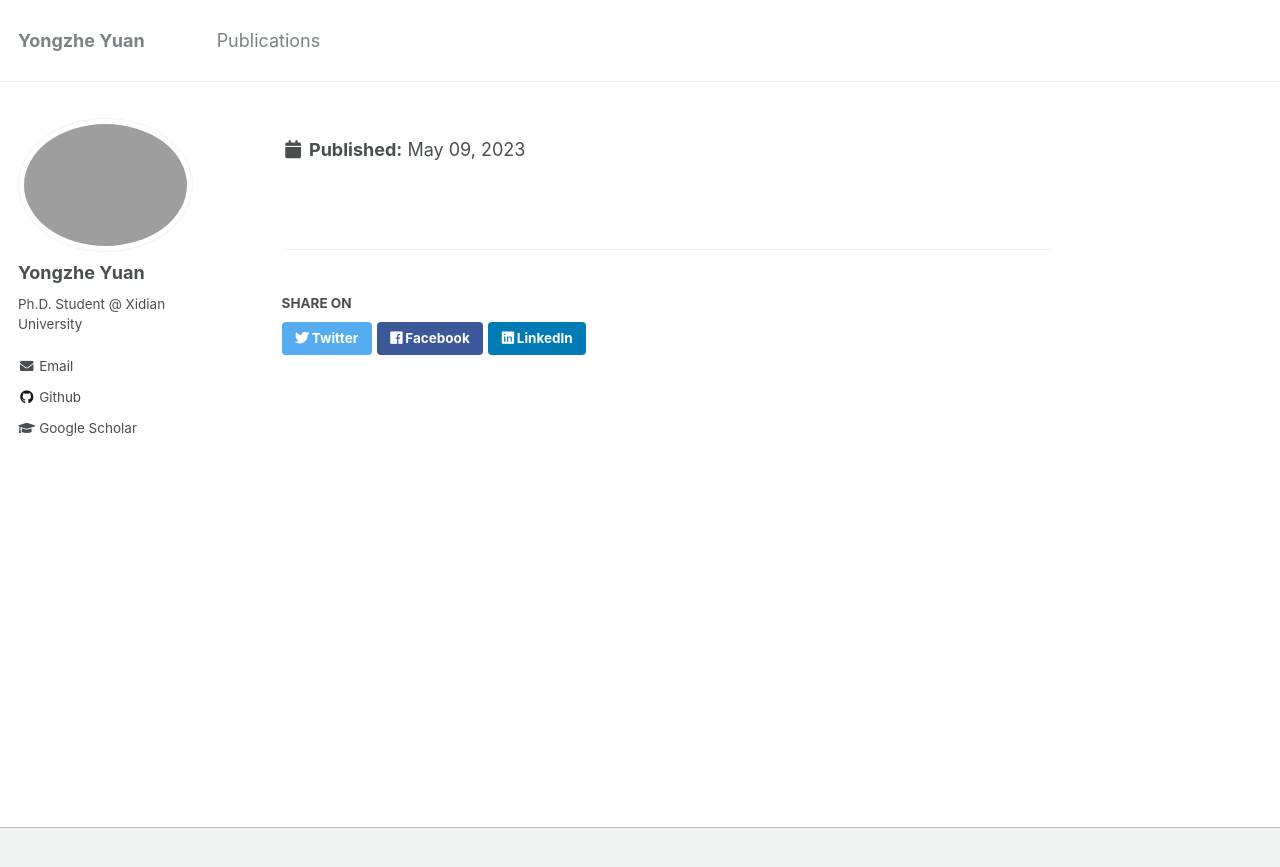
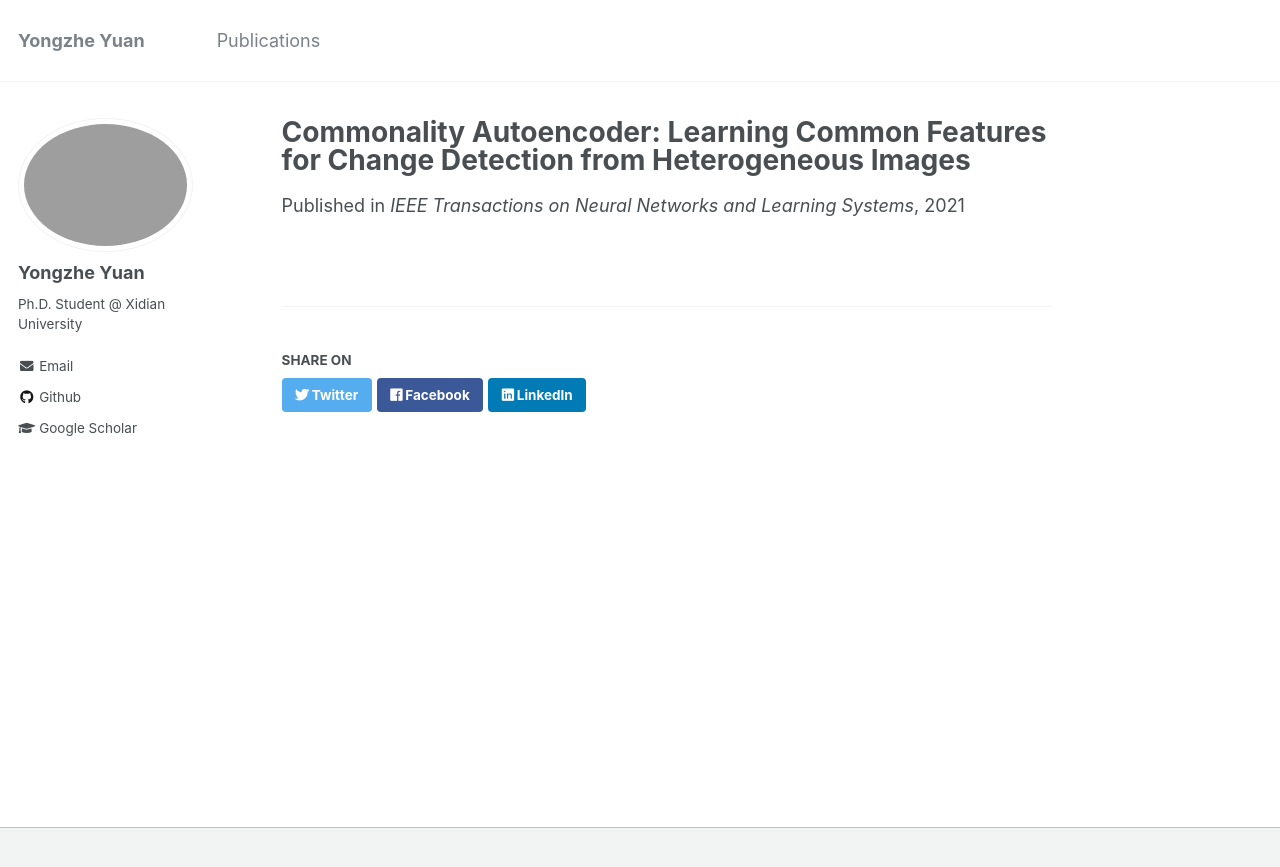
Before and after one commit to YYZMARS/YYZMARS.github.io, a Jekyll site: the page built from _publications/paper1.md, in a window 1280 px wide. Shown: the top 867 px of the page. Built offline with Jekyll 4.4.1, drawn with Linux system fonts in a browser that asks for light colours; part of the change alters nothing that is shown.

Commit message:
Update paper1.md

```diff
--- a/_publications/paper1.md
+++ b/_publications/paper1.md
@@ -1,5 +1,5 @@
 ---
-title: Commonality Autoencoder: Learning Common Features for Change Detection from Heterogeneous Images <a href="" style="pointer-events:none;border:orange;">herr</a>
+title: "Commonality Autoencoder: Learning Common Features for Change Detection from Heterogeneous Images"
 teaser: paper1.png
 date: 2021-02-18
 author: Yue Wu, Jiaheng Li, <b>Yongzhe Yuan</b>, AK Qin, Qi-Guang Miao, Mao-Guo Gong*
```
